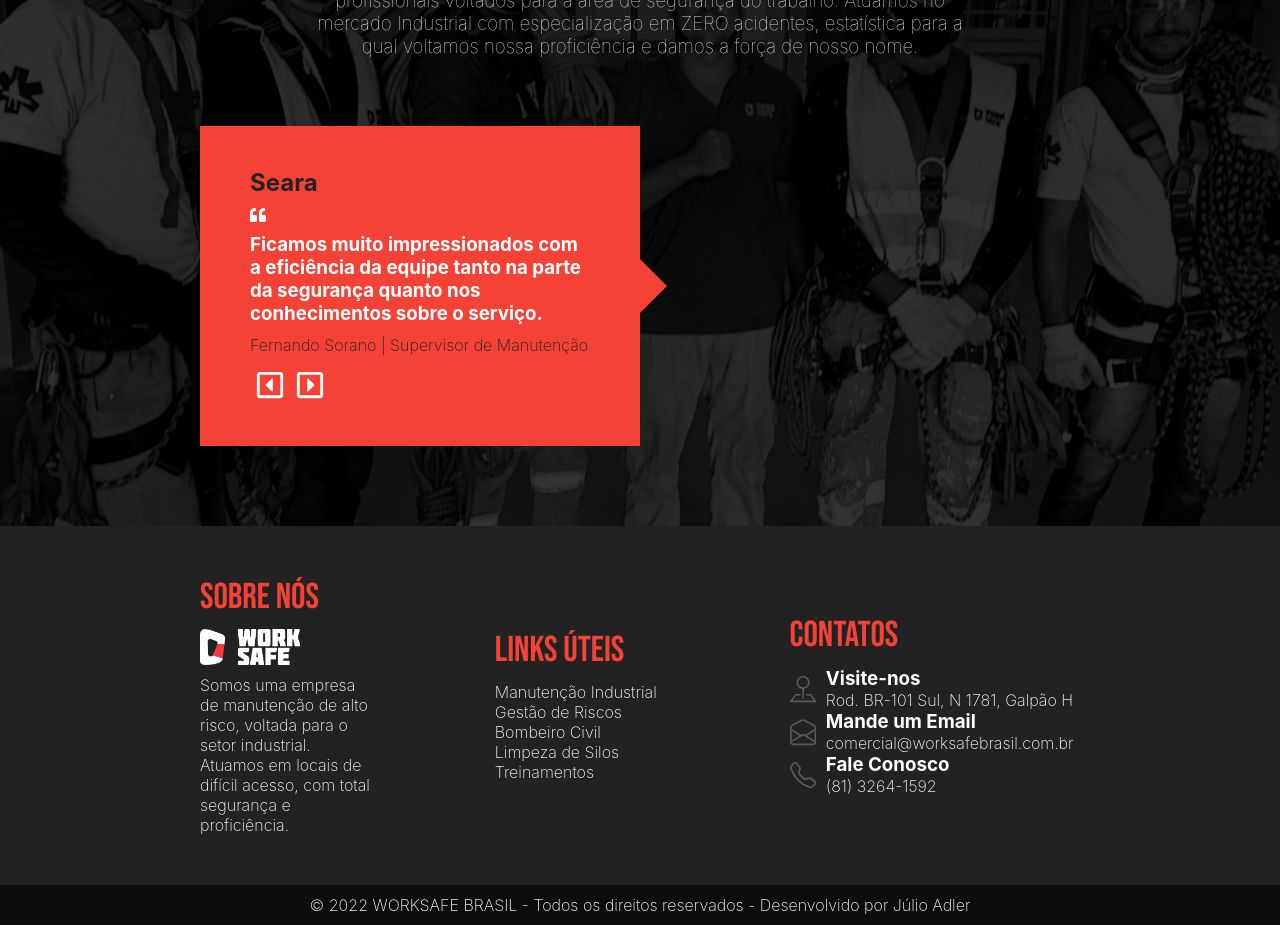
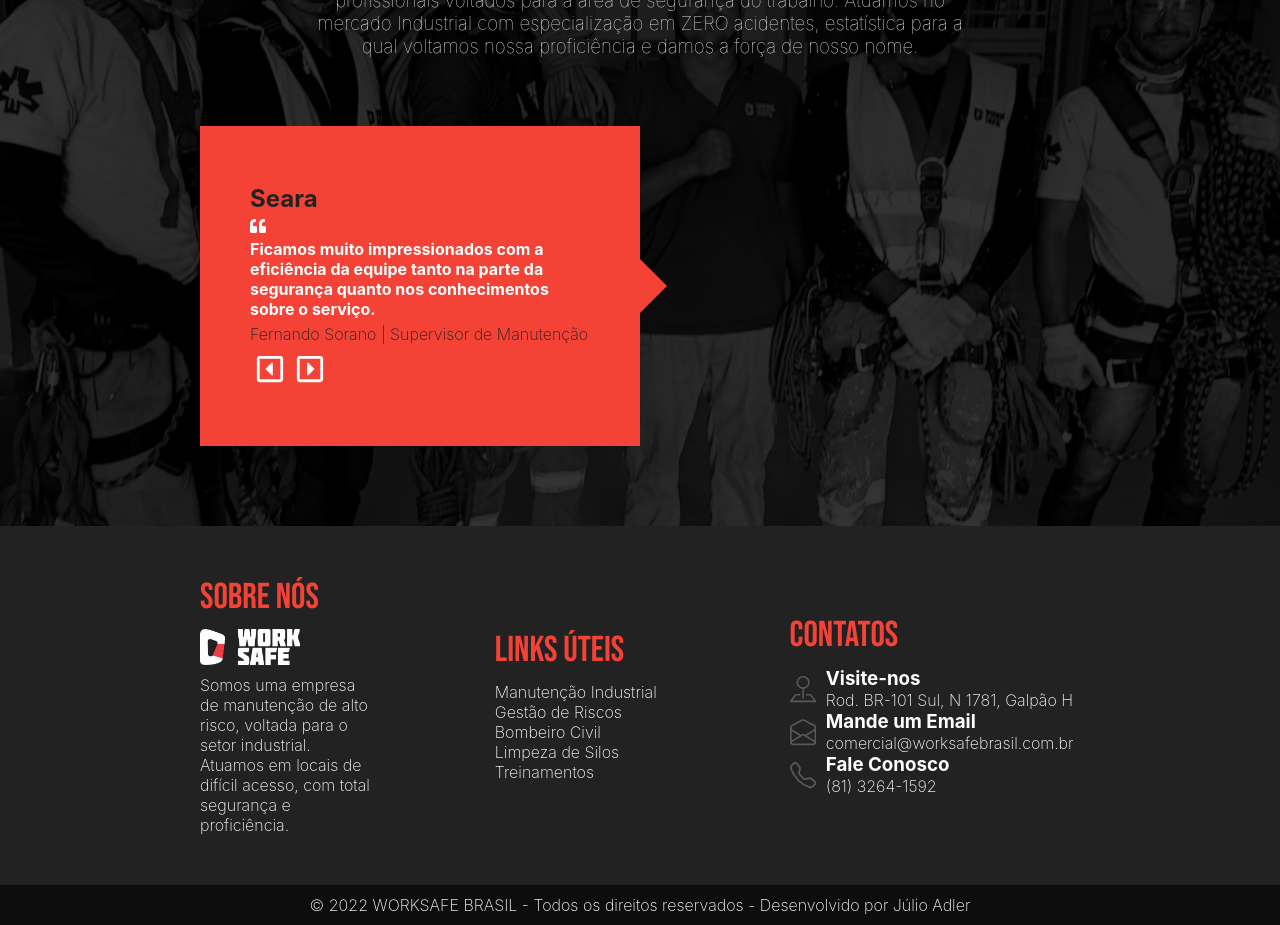
Before and after one commit to julioa-adl/worksafe, a React (Create React App) app: page / in a window 1280 px wide. Shown: the part 3700-4625 px from the top of the page. Built offline with nearby package versions, Linux system fonts and the light colour scheme.

Commit message:
corrige texto about

```diff
--- a/src/styles/style.components/aboutUs.css
+++ b/src/styles/style.components/aboutUs.css
@@ -85,11 +85,11 @@
 
 .depoiment {
   width: 50%;
-  height: 100%;
+  /* height: 100%; */
   display: flex;
   flex-direction: column;
   justify-content: center;
-  row-gap: 10px;
+  row-gap: 5px;
   background-color: #f44336;
   padding: 0 50px;
   position: relative;
@@ -97,6 +97,7 @@
 
 .depoiment h3 {
   color: white;
+  font-size: 1em;
 }
 
 .icon_aspas {
--- a/src/styles/style.components/services.css
+++ b/src/styles/style.components/services.css
@@ -49,7 +49,7 @@
   text-align: center;
   text-decoration: none;
   display: flex;
-  font-size: 16px;
+  font-size: 18px !important;
   font-weight: 700;
   height: 100%;
   width: 100%;
```
